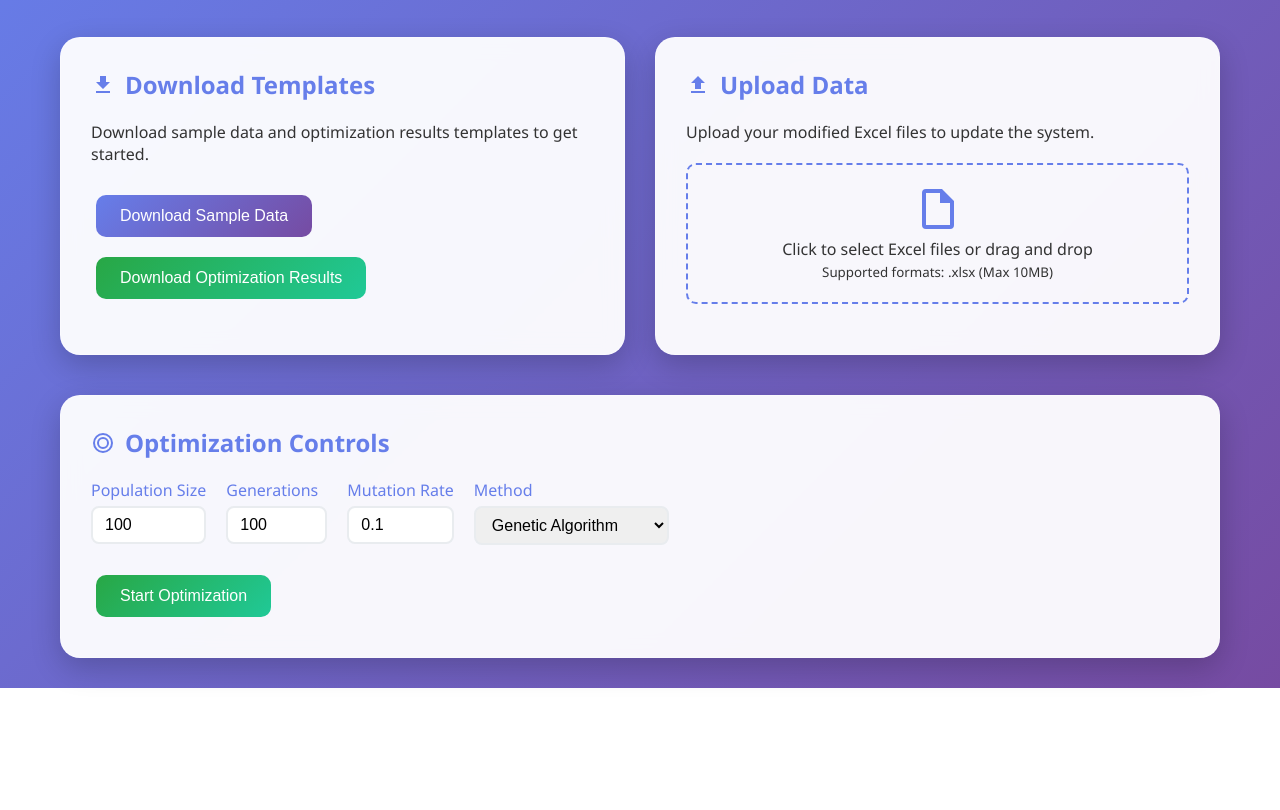
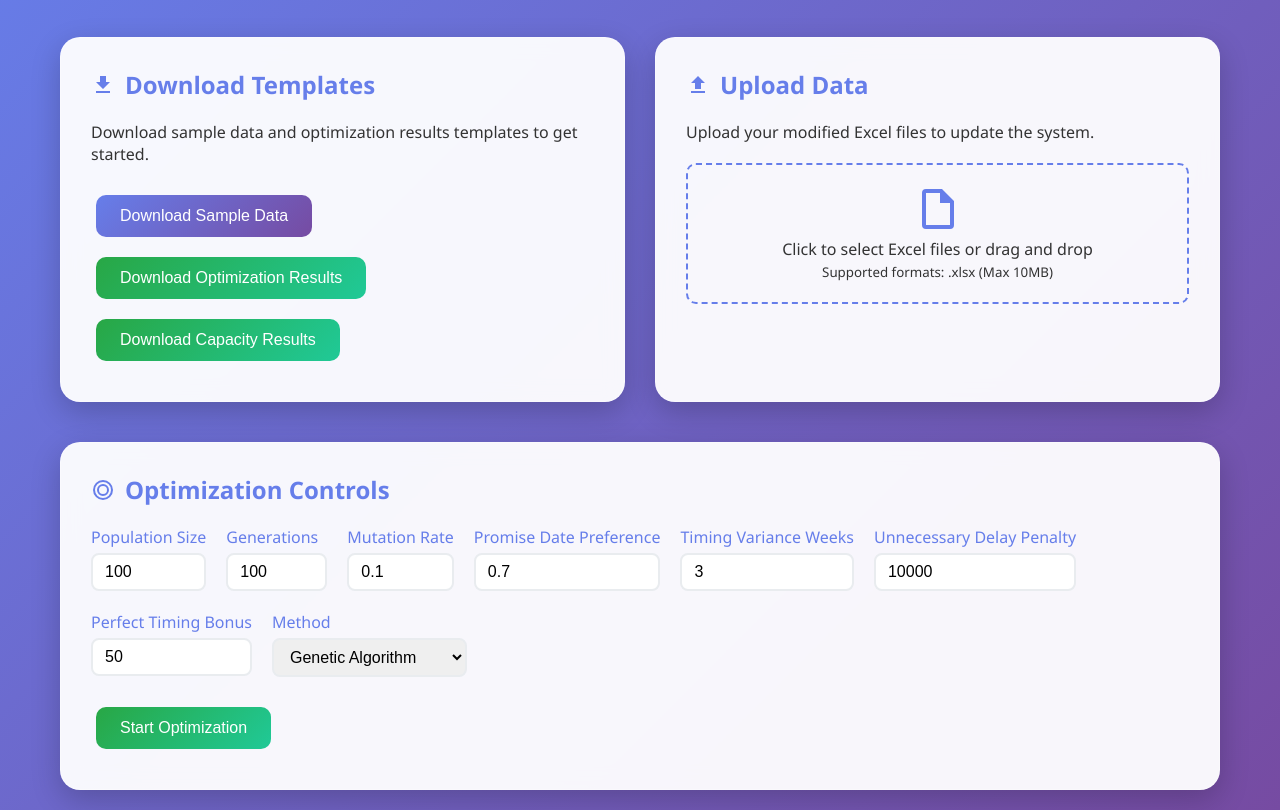
Before and after one commit to sbpgit/vcpapp_htmlOBP, a website: page webapp/index.html in a window 1280 px wide. Shown: the part 112-922 px from the top of the page. Before the commit the page ends 800 px from the top, so only its background shows below. Drawn offline with Linux system fonts and the light colour scheme.

Commit message:
Changes as per version 3 adding new button for capacity results download

```diff
--- a/webapp/index.html
+++ b/webapp/index.html
@@ -105,6 +105,10 @@
         }
 
         .btn-secondary {
+            background: linear-gradient(135deg, #28a745 0%, #20c997 100%);
+        }
+
+        .btn-secondary1 {
             background: linear-gradient(135deg, #28a745 0%, #20c997 100%);
         }
 
@@ -303,6 +307,9 @@
                     <button class="btn btn-secondary" onclick="downloadFile('optimization_results.xlsx')">
                         Download Optimization Results
                     </button>
+                    <button class="btn btn-secondary1" onclick="downloadFile('optimization_results_Capacity_Pivot.xlsx')">
+                        Download Capacity Results
+                    </button>
                 </div>
             </div>
 
@@ -358,6 +365,26 @@
                 <div class="input-group">
                     <label for="mutationRate">Mutation Rate</label>
                     <input type="number" id="mutationRate" value="0.1" min="0.01" max="1" step="0.01">
+                </div>
+
+                <div class="input-group">
+                    <label for="PromiseDatePreference">Promise Date Preference</label>
+                    <input type="number" id="PromiseDatePreference" value="0.7" min="0.01" max="1" step="0.01">
+                </div>
+
+                <div class="input-group">
+                    <label for="TimingVarianceWeeks">Timing Variance Weeks</label>
+                    <input type="number" id="TimingVarianceWeeks" value="3" min="1" max="52" step="1">
+                </div>
+
+                <div class="input-group">
+                    <label for="UnnecessaryDelayPenalty">Unnecessary Delay Penalty</label>
+                    <input type="number" id="UnnecessaryDelayPenalty" value="10000" min="1" max="100" step="100">
+                </div>
+
+                <div class="input-group">
+                    <label for="PerfectTimingBonus">Perfect Timing Bonus</label>
+                    <input type="number" id="PerfectTimingBonus" value="50" min="1" max="10000" step="10">
                 </div>
 
                 <div class="input-group">
@@ -506,6 +533,34 @@
 
                     showStatus(`${filename} downloaded successfully`, 'success');
                 }
+                else if(filename.includes("Capacity")){
+                    var url1 = window.location.href;
+                    url1 = url1.replace(/\/index\.html$/, '');
+
+                    var finalURL = url1 + ("/api/planning/downloadPivot-results");
+                    const response2 = await fetch(finalURL, {
+                        method: "GET",
+                        headers: {
+                            "Content-Type": "application/json"
+                        },
+
+                    })
+                    if (!response2.ok) {
+                        throw new Error(`Download failed: ${response.statusText}`);
+                    }
+
+                    const blob = await response2.blob();
+                    const url = window.URL.createObjectURL(blob);
+                    const a = document.createElement('a');
+                    a.href = url;
+                    a.download = filename;
+                    document.body.appendChild(a);
+                    a.click();
+                    document.body.removeChild(a);
+                    window.URL.revokeObjectURL(url);
+
+                    showStatus(`${filename} downloaded successfully`, 'success');
+                }
                 else {
                     var url1 = window.location.href;
                     url1 = url1.replace(/\/index\.html$/, '');
@@ -610,13 +665,18 @@
                 populationSize: parseInt(document.getElementById('populationSize').value),
                 generations: parseInt(document.getElementById('generations').value),
                 mutationRate: parseFloat(document.getElementById('mutationRate').value),
-                method: document.getElementById('optimizationMethod').value
+                method: document.getElementById('optimizationMethod').value,
+                promiseDatePreference: parseFloat(document.getElementById('PromiseDatePreference').value),
+                timingVarianceWeeks: parseFloat(document.getElementById('TimingVarianceWeeks').value),
+                unnecessaryDelayPenalty: parseFloat(document.getElementById('UnnecessaryDelayPenalty').value),
+                perfectTimingBonus: parseFloat(document.getElementById('PerfectTimingBonus').value),
             };
             try {
                 showStatus('Starting optimization...', 'info');
                 document.getElementById('loadingDiv').style.display = 'block';
                 document.getElementById('stopBtn').style.display = 'inline-block';
                 document.querySelector('.btn-secondary').style.display = 'none';
+                document.querySelector('.btn-secondary1').style.display = 'none';
                 var url1 = window.location.href;
                 url1 = url1.replace(/\/index\.html$/, '');
 
@@ -687,10 +747,11 @@
             } else if (data.status === 'cancelled' || data.status === 'error') {
                 if (data.error && data.error.includes('cancelled')) {
                     showStatus('Optimization was cancelled', 'info');
+                    resetOptimizationUI();
                 } else {
                     showStatus(`Optimization failed: ${data.error}`, 'error');
+                    resetOptimizationUI();
                 }
-                resetOptimizationUI();
             }
         }
 
@@ -716,6 +777,7 @@
             document.getElementById('loadingDiv').style.display = 'none';
             document.getElementById('stopBtn').style.display = 'none';
             document.querySelector('.btn-secondary').style.display = 'inline-block';
+            document.querySelector('.btn-secondary1').style.display = 'inline-block';
             currentOptimization = null;
         }
 
```
